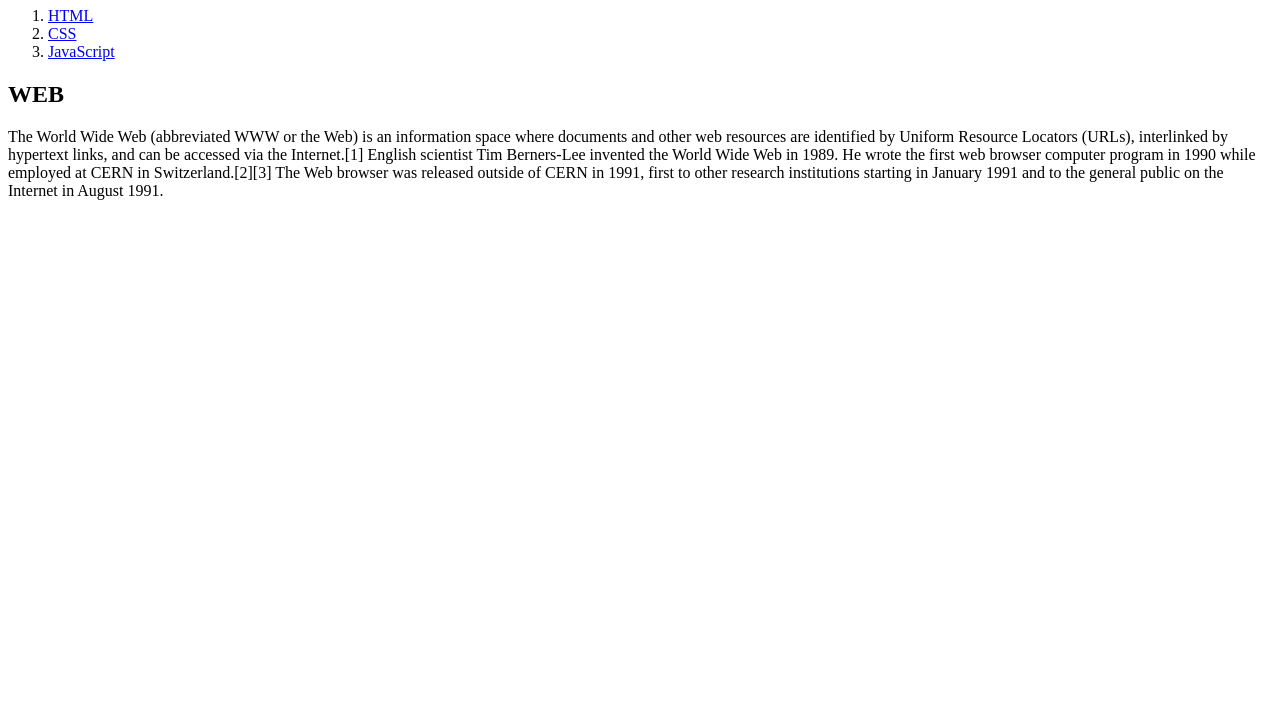
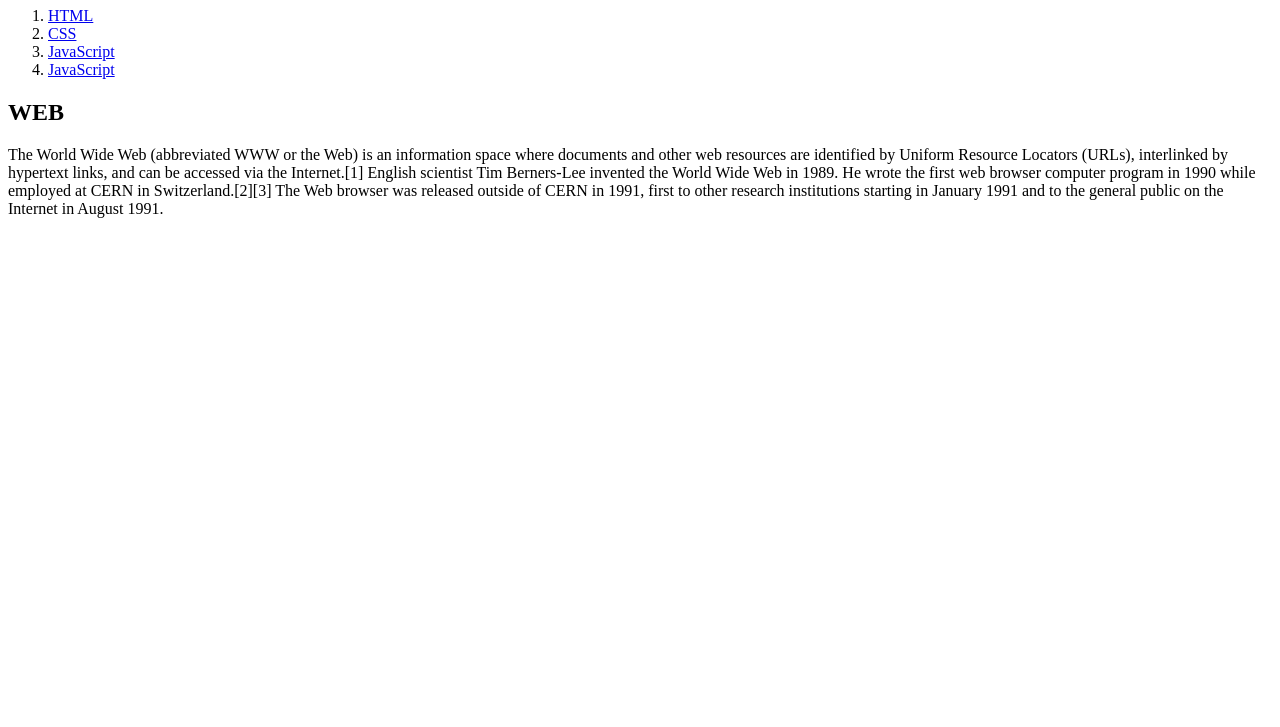
Before and after one commit to qkrwndyd/qkrwndyd.github.io, a plain HTML site: page index.html in a window 1280 px wide. Shown: the part 73-800 px from the top of the page. Drawn offline with Linux system fonts and the light colour scheme.

Commit message:
Add files via upload

```diff
--- a/index.html
+++ b/index.html
@@ -10,6 +10,7 @@
  <li><a href="1.html">HTML</a></li>
  <li><a href="2.html">CSS</a></li>
  <li><a href="3.html">JavaScript</a></li>
+ <li><a href="민법.html">JavaScript</a></li>
 </ol>
  <h2>WEB</h2>
  <p>The World Wide Web (abbreviated WWW or the Web) is an information space where documents and other web resources are identified by Uniform Resource Locators (URLs), interlinked by hypertext links, and can be accessed via the Internet.[1] English scientist Tim Berners-Lee invented the World Wide Web in 1989. He wrote the first web browser computer program in 1990 while employed at CERN in Switzerland.[2][3] The Web browser was released outside of CERN in 1991, first to other research institutions starting in January 1991 and to the general public on the Internet in August 1991.
```
